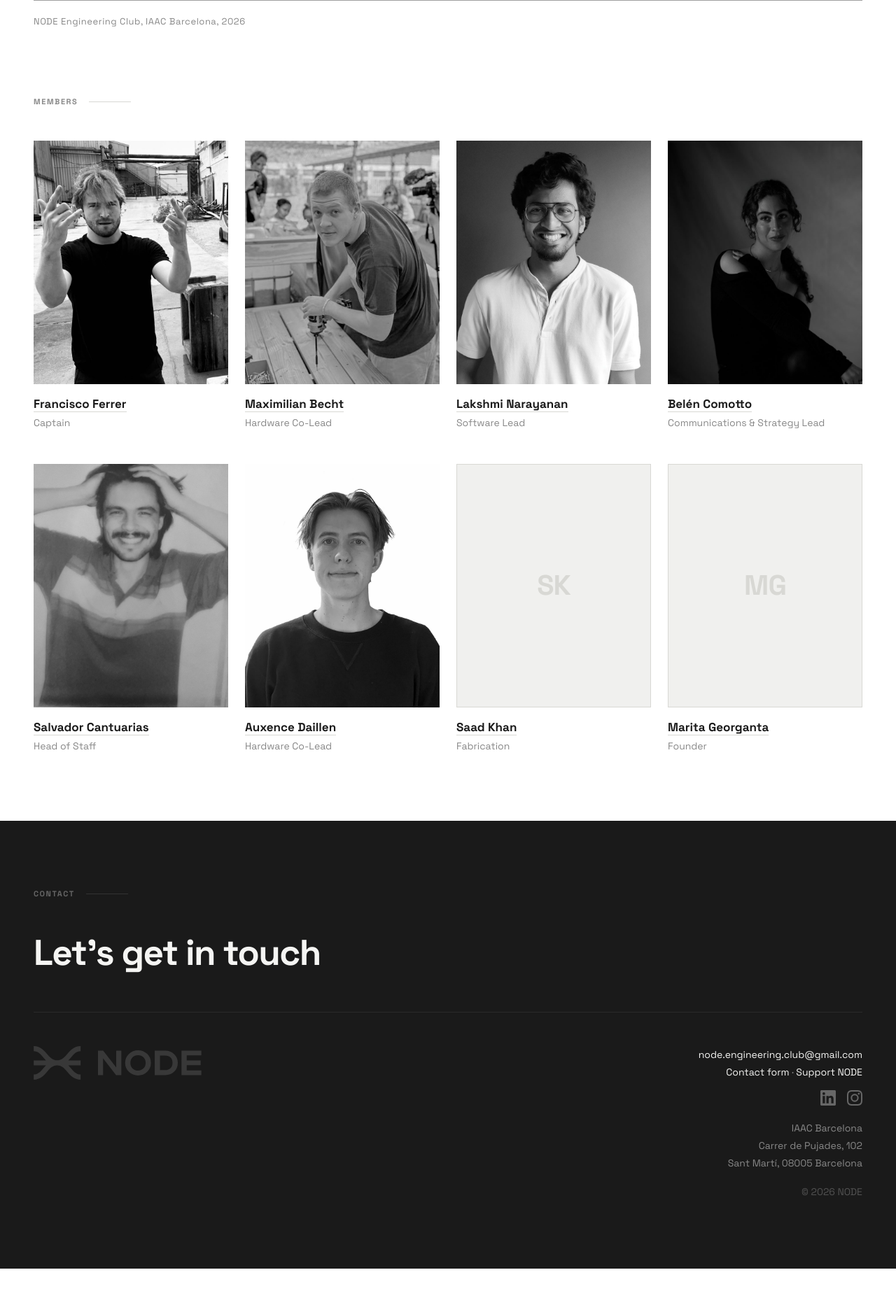
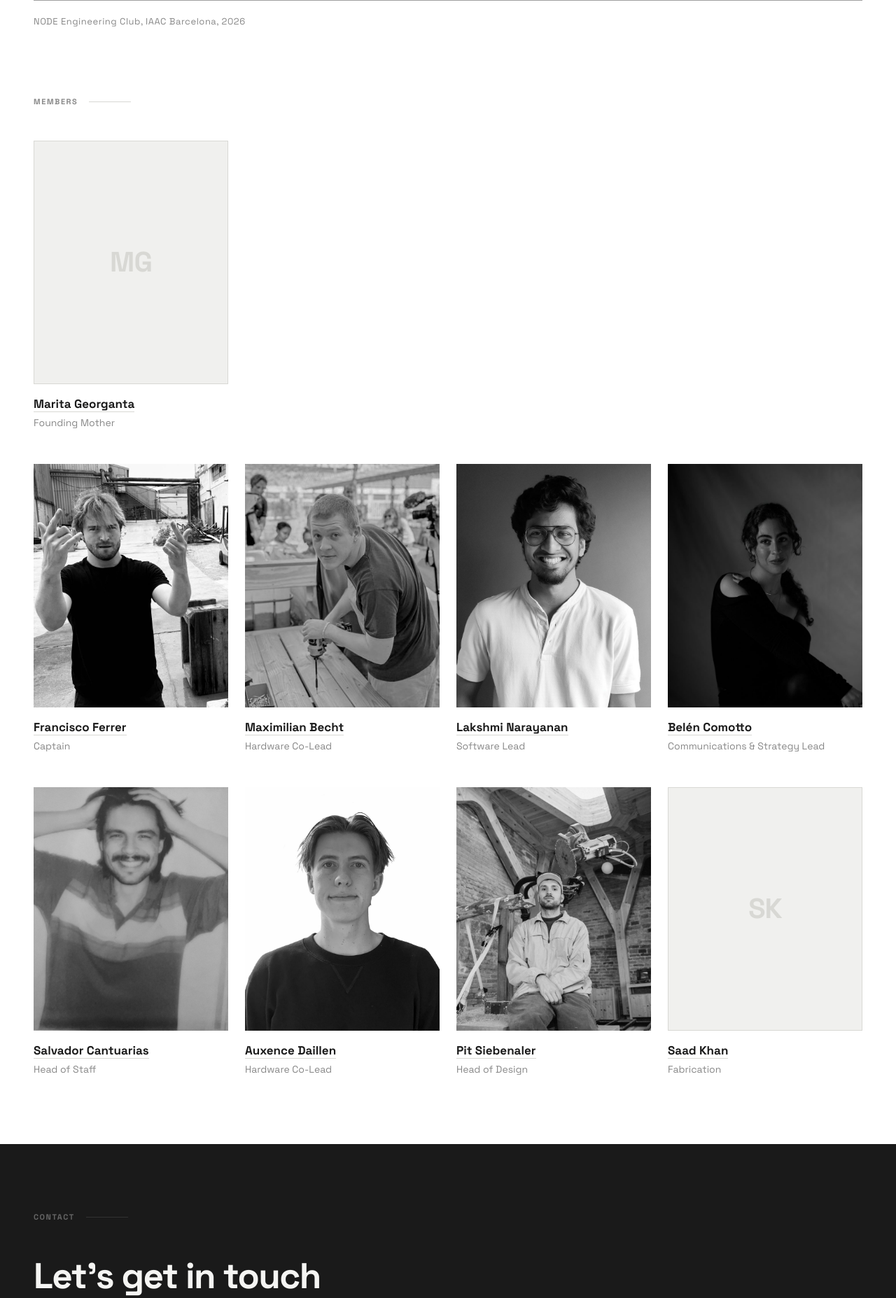
Before and after one commit to franferlopes/node-collective, a Node server app: page /team in a window 1280 px wide. Shown: the part 1350-3205 px from the top of the page at 70% size. Before the commit the page ends 3163 px from the top, so only its background shows below. Run offline with Node 20, Linux system fonts and the light colour scheme; grey boxes are pictures that could not be loaded.

Commit message:
Team: add Pit Siebenaler (Head of Design), Marita as Founding Mother in her own row above the team
Co-Authored-By: Claude Opus 5.5 <noreply@anthropic.com>

```diff
--- a/public/css/site.css
+++ b/public/css/site.css
@@ -701,6 +701,7 @@ nav li.has-sub:hover .sub, nav li.has-sub:focus-within .sub { display: flex; }
 .member-initials { display: flex; align-items: center; justify-content: center; font-size: 2.5rem; font-weight: 700; letter-spacing: -0.02em; color: var(--gray-light); border: 1px solid var(--gray-light); }
 .member strong { display: block; font-size: 1.0625rem; }
 .member .crew-link strong { display: inline; }
+.member-grid-founder { margin-bottom: 48px; }
 .member span { display: block; font-size: 0.875rem; color: var(--gray-mid); }
 @media (max-width: 1024px) { .member-grid { grid-template-columns: repeat(3, 1fr); } }
 @media (max-width: 640px) { .member-grid { grid-template-columns: 1fr 1fr; gap: 32px 16px; } .member-initials { font-size: 1.75rem; } }
--- a/views/team.ejs
+++ b/views/team.ejs
@@ -39,12 +39,12 @@
         { name: 'Belén Comotto', photo: '/images/team/belen-comotto.jpg', title: 'Communications & Strategy Lead', linkedin: 'https://www.linkedin.com/in/belen-comotto-53aaaa197/' },
         { name: 'Salvador Cantuarias', photo: '/images/team/salvador-cantuarias.jpg', title: 'Head of Staff', linkedin: 'https://www.linkedin.com/in/salvador-cantuarias' },
         { name: 'Auxence Daillen', photo: '/images/team/auxence-daillen.jpg', title: 'Hardware Co-Lead', linkedin: 'https://www.linkedin.com/in/auxence-d-32aab7226/' },
+        { name: 'Pit Siebenaler', photo: '/images/team/pit-siebenaler.jpg', title: 'Head of Design', linkedin: 'https://www.linkedin.com/in/pit-siebenaler-a45a15218/' },
         { name: 'Saad Khan', title: 'Fabrication', linkedin: 'https://www.linkedin.com/in/saad-khan-7babb7191/' },
-        { name: 'Marita Georganta', title: 'Founder', linkedin: 'https://www.linkedin.com/in/marita-georganta/' },
       ];
+      const founder = { name: 'Marita Georganta', title: 'Founding Mother', linkedin: 'https://www.linkedin.com/in/marita-georganta/' };
     %>
-    <ul class="member-grid">
-      <% members.forEach(function(m) { %>
+    <% function card(m) { %>
         <li class="member">
           <% if (m.photo) { %>
             <img class="member-photo" src="<%= m.photo %>" alt="<%= m.name %>" loading="lazy">
@@ -58,7 +58,12 @@
           <% } %>
           <% if (m.title) { %><span><%= m.title %></span><% } %>
         </li>
-      <% }); %>
+    <% } %>
+    <ul class="member-grid member-grid-founder">
+      <% card(founder); %>
+    </ul>
+    <ul class="member-grid">
+      <% members.forEach(card); %>
     </ul>
   </section>
 
```
Also changed, not shown: public/images/team/pit-siebenaler.jpg (added).
